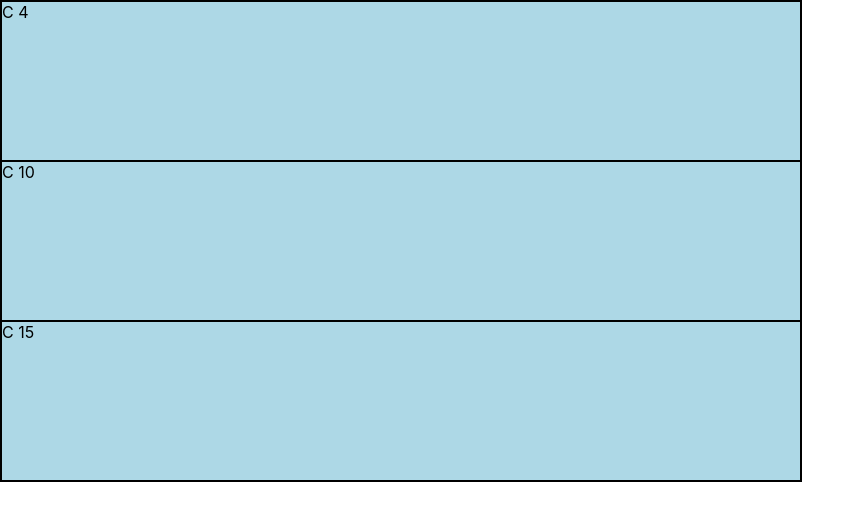
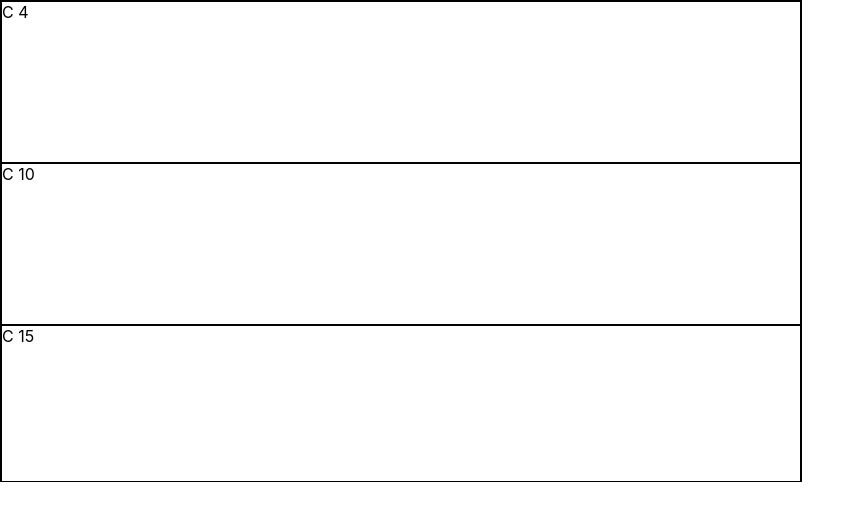
Before and after one commit to macolby14/mta-stops-tracker, a React (Create React App) app in the folder mta-fe/: page / in a window 1280 px wide. Shown: the top 520 px of the page, without its empty margins (0-865 px from the left). Built offline with nearby package versions, Linux system fonts and the light colour scheme.

Commit message:
reformat - clean up css

```diff
--- a/mta-fe/src/App.css
+++ b/mta-fe/src/App.css
@@ -13,9 +13,20 @@
 }
 
 .VerticalFlexContainer {
-    background-color: lightblue;
     width: 100%;
     height: 100%;
     display: flex;
     flex-direction: column;
 }
+
+.NextTimesContainer {
+    overflow-y: scroll;
+}
+
+.NextTimesContainerChild {
+    flex: 1 0 33.3333%;
+    /*
+    temporary
+    */
+    border: 1px solid black;
+}
--- a/mta-fe/src/App.tsx
+++ b/mta-fe/src/App.tsx
@@ -3,7 +3,7 @@ import logo from "./logo.svg";
 import "./App.css";
 
 function fetchNextStopTimes() {
-    return [4, 10, 15];
+    return [4, 10, 15, 20, 30, 40, 50, 60];
 }
 
 type VertifcalFlexContainerProps = {
@@ -27,10 +27,10 @@ function App() {
 
     return (
         <body className="App">
-            <div className="VerticalFlexContainer">
+            <div className="NextTimesContainer VerticalFlexContainer">
                 {nextStops.map((stopTime) => {
                     return (
-                        <div style={{ flexGrow: 1, border: "1px solid black" }}>
+                        <div className="NextTimesContainerChild">
                             C {stopTime}
                         </div>
                     );
```
